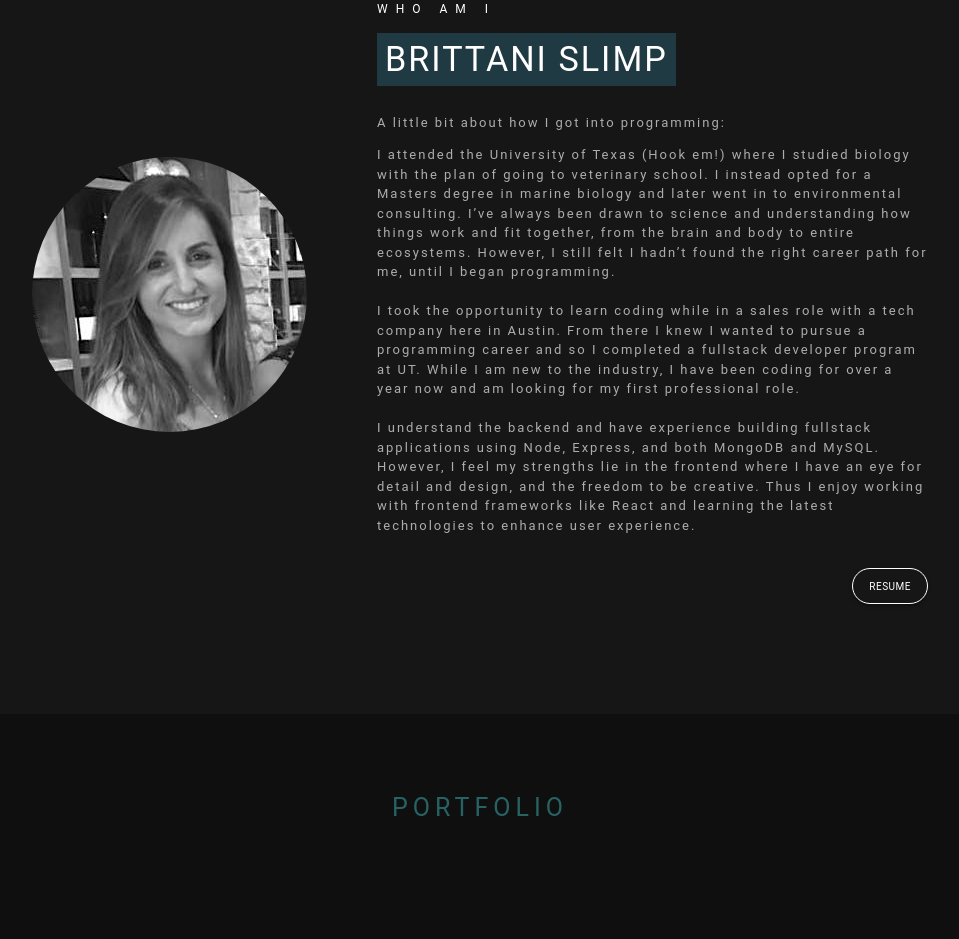
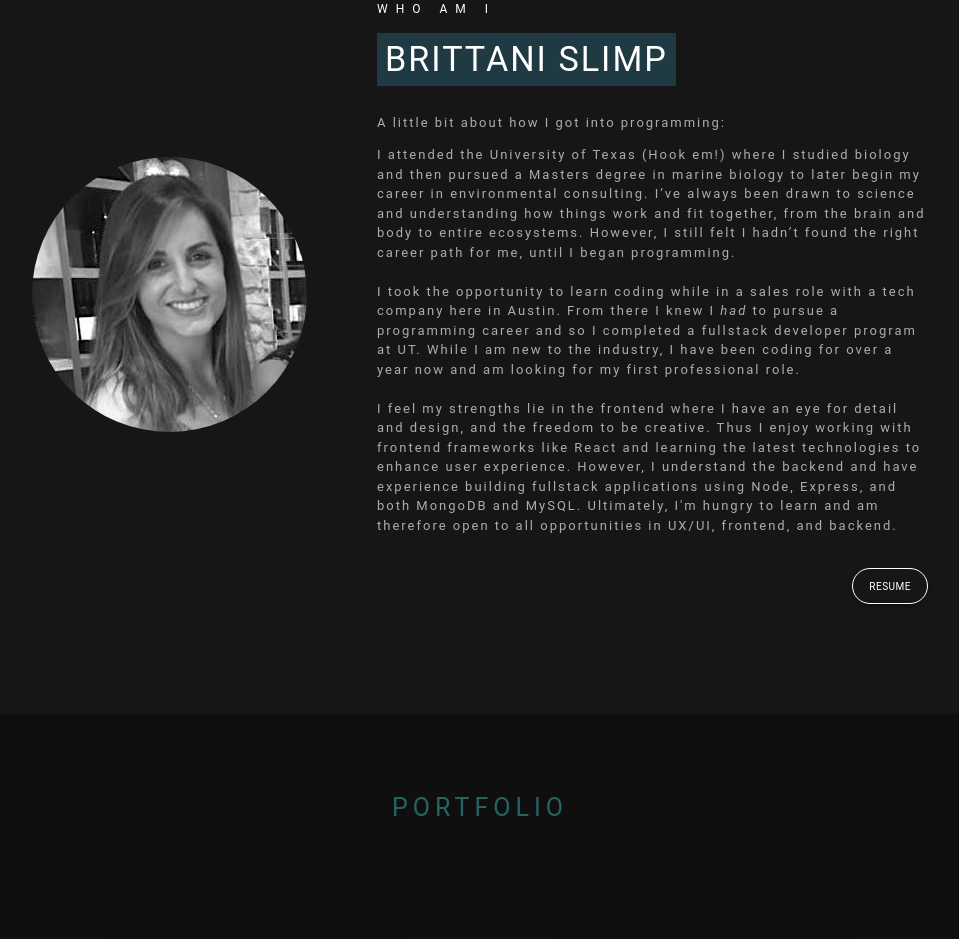
Before and after one commit to brittani1128/Portfolio, a website: page index.html in a window 1280 px wide. Shown: the part 919-1858 px from the top of the page, without its empty margins (160-1119 px from the left). Drawn offline with nearby package versions, Linux system fonts and the light colour scheme; grey boxes are pictures that could not be loaded.

Commit message:
update personal bio

```diff
--- a/index.html
+++ b/index.html
@@ -75,11 +75,11 @@
 
                         <p>A little bit about how I got into programming:</p>
                         <p>
-                            I attended the University of Texas (Hook em!) where I studied biology with the plan of going to veterinary school. I instead opted for a Masters degree in marine biology and later went in to environmental consulting. I’ve always been drawn to science and understanding how things work and fit together, from the brain and body to entire ecosystems. However, I still felt I hadn’t found the right career path for me, until I began programming.
+                            I attended the University of Texas (Hook em!) where I studied biology and then pursued a Masters degree in marine biology to later begin my career in  environmental consulting. I’ve always been drawn to science and understanding how things work and fit together, from the brain and body to entire ecosystems. However, I still felt I hadn’t found the right career path for me, until I began programming.
                             <br>
-                            <br> I took the opportunity to learn coding while in a sales role with a tech company here in Austin. From there I knew I wanted to pursue a programming career and so I completed a fullstack developer program at UT. While I am new to the industry, I have been coding for over a year now and am looking for my first professional role.
+                            <br> I took the opportunity to learn coding while in a sales role with a tech company here in Austin. From there I knew I <em>had</em> to pursue a programming career and so I completed a fullstack developer program at UT. While I am new to the industry, I have been coding for over a year now and am looking for my first professional role.
                             <br>
-                            <br>I understand the backend and have experience building fullstack applications using Node, Express, and both MongoDB and MySQL. However, I feel my strengths lie in the frontend where I have an eye for detail and design, and the freedom to be creative. Thus I enjoy working with frontend frameworks like React and learning the latest technologies to enhance user experience.
+                            <br>I feel my strengths lie in the frontend where I have an eye for detail and design, and the freedom to be creative. Thus I enjoy working with frontend frameworks like React and learning the latest technologies to enhance user experience. However, I understand the backend and have experience building fullstack applications using Node, Express, and both MongoDB and MySQL. Ultimately, I'm hungry to learn and am therefore open to all opportunities in UX/UI, frontend, and backend.
                         </p>
 
 
```
